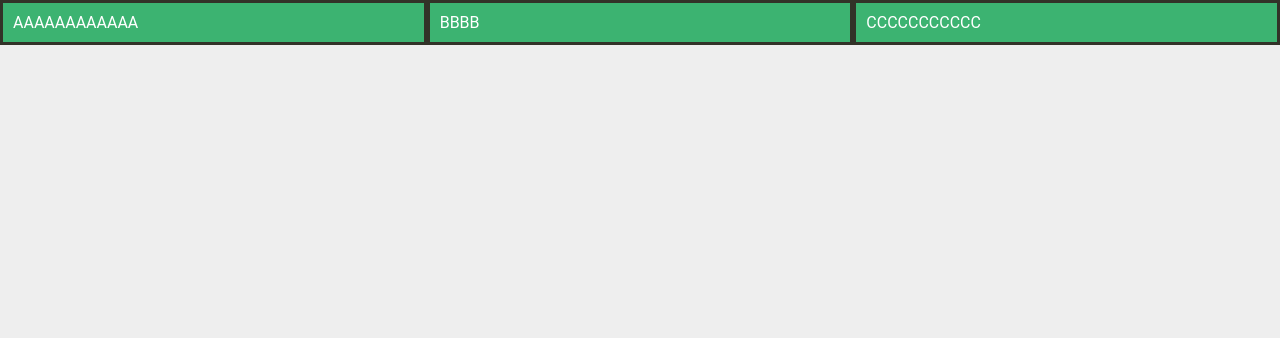
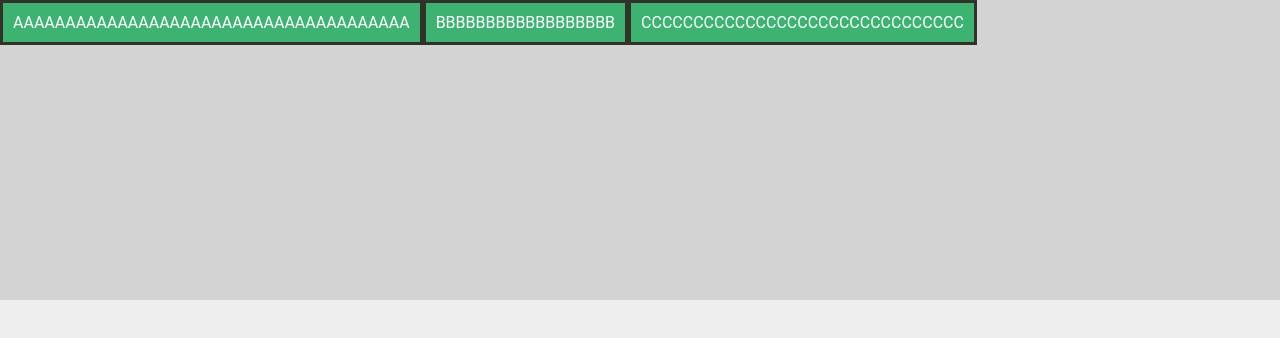
Before and after one commit to qnrjs42/css_flex_grid, a plain HTML site: page flex/01.html in a window 1280 px wide. Drawn offline with Linux system fonts and the light colour scheme.

Commit message:
flex 핵심정리 #3 - 전체 아이템 정렬

```diff
--- a/flex/01.html
+++ b/flex/01.html
@@ -9,26 +9,18 @@
 	<style>
 		.flex-container {
 			display: flex;
-			flex-direction: column;
-		}
-
-		@media (min-width: 600px) {
-			.flex-container {
-				display: flex;
-				flex-direction: row;
-			}
-			.flex-item {
-				flex: 1;
-			}
+			flex-wrap: wrap;
+			align-content: flex-start;
+			height: 300px;
 		}
 
 	</style>
 </head>
 <body>
 	<div class="flex-container">
-		<div class="flex-item">AAAAAAAAAAAA</div>
-		<div class="flex-item">BBBB</div>
-		<div class="flex-item">CCCCCCCCCCC</div>
+		<div class="flex-item">AAAAAAAAAAAAAAAAAAAAAAAAAAAAAAAAAAAAAA</div>
+		<div class="flex-item">BBBBBBBBBBBBBBBBBB</div>
+		<div class="flex-item">CCCCCCCCCCCCCCCCCCCCCCCCCCCCCCC</div>
 	</div>
 </body>
 </html>
```
Also changed, not shown: 1 other file.
